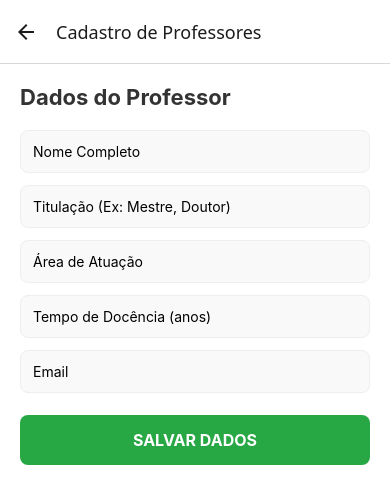
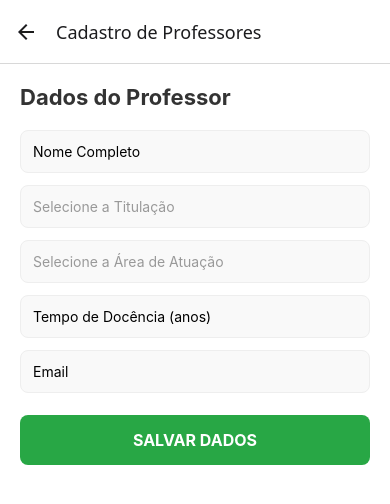
Before and after one commit to AllanDreemur/ProgramacaoDispositivosMoveis, a React Native app in the folder frontend/: screen /CadastroProfessor in a window 390 px wide. Shown: the top 504 px of the page. Built offline with nearby package versions, Linux system fonts and the light colour scheme.

Commit message:
Filtragem para professores

```diff
--- a/frontend/src/screens/DisciplinaRegistrationScreen.js
+++ b/frontend/src/screens/DisciplinaRegistrationScreen.js
@@ -1,17 +1,42 @@
-import React, { useState } from 'react';
-import { View, Text, TextInput, TouchableOpacity, StyleSheet, ScrollView, Alert } from 'react-native';
+import React, { useState, useEffect } from 'react';
+import { View, Text, TextInput, TouchableOpacity, StyleSheet, ScrollView, Alert, ActivityIndicator } from 'react-native';
 import axios from 'axios';
 
 export default function DisciplinaRegistrationScreen() {
   const [nomeDisciplina, setNomeDisciplina] = useState('');
   const [cargaHoraria, setCargaHoraria] = useState('');
-  const [professorResponsavel, setProfessorResponsavel] = useState('');
+
+  // O estado agora guarda o ID do professor (para mandar para o BD) e o Nome (para mostrar na tela)
+  const [professorResponsavelId, setProfessorResponsavelId] = useState('');
+  const [professorResponsavelNome, setProfessorResponsavelNome] = useState('');
+
   const [curso, setCurso] = useState('');
   const [semestre, setSemestre] = useState('');
 
   const [loading, setLoading] = useState(false);
   const [mensagemSucesso, setMensagemSucesso] = useState('');
   const [erros, setErros] = useState({});
+
+  // NOVOS ESTADOS PARA A LISTA DE PROFESSORES
+  const [professores, setProfessores] = useState([]);
+  const [loadingProfessores, setLoadingProfessores] = useState(true);
+  const [showProfessorDropdown, setShowProfessorDropdown] = useState(false);
+
+  // BUSCAR OS PROFESSORES ASSIM QUE A TELA CARREGAR
+  useEffect(() => {
+    const fetchProfessores = async () => {
+      try {
+        const response = await axios.get('http://localhost:3000/api/professores');
+        setProfessores(response.data);
+      } catch (error) {
+        console.log("Erro ao buscar professores:", error);
+        Alert.alert('Erro', 'Não foi possível carregar a lista de professores do banco de dados.');
+      } finally {
+        setLoadingProfessores(false);
+      }
+    };
+    fetchProfessores();
+  }, []);
 
   const validarCampos = () => {
     let novosErros = {};
@@ -22,10 +47,8 @@ export default function DisciplinaRegistrationScreen() {
     if (!cargaHoraria.trim()) novosErros.cargaHoraria = 'A carga horária é obrigatória.';
     else if (isNaN(cargaHoraria) || Number(cargaHoraria) <= 0) novosErros.cargaHoraria = 'Digite apenas números válidos (ex: 80).';
 
-    if (!professorResponsavel.trim()) novosErros.professorResponsavel = 'O professor responsável é obrigatório.';
-
+    if (!professorResponsavelId) novosErros.professorResponsavel = 'Selecione um professor responsável.';
     if (!curso.trim()) novosErros.curso = 'O curso é obrigatório.';
-
     if (!semestre.trim()) novosErros.semestre = 'O semestre é obrigatório.';
 
     setErros(novosErros);
@@ -34,41 +57,40 @@ export default function DisciplinaRegistrationScreen() {
 
   const handleCadastro = async () => {
     setMensagemSucesso('');
+    setShowProfessorDropdown(false);
 
-    if (!validarCampos()) {
-      return;
-    }
+    if (!validarCampos()) return;
 
     setLoading(true);
 
     try {
+      // Envia o professorResponsavelId para o banco
       await axios.post('http://localhost:3000/api/disciplinas', {
-        nomeDisciplina, cargaHoraria, professorResponsavel, curso, semestre
+        nomeDisciplina,
+        cargaHoraria,
+        professorResponsavel: professorResponsavelId,
+        curso,
+        semestre
       });
 
       setNomeDisciplina('');
       setCargaHoraria('');
-      setProfessorResponsavel('');
+      setProfessorResponsavelId('');
+      setProfessorResponsavelNome('');
       setCurso('');
       setSemestre('');
       setErros({});
 
       setMensagemSucesso('Disciplina cadastrada com sucesso!');
-
-      setTimeout(() => {
-        setMensagemSucesso('');
-      }, 3000);
+      setTimeout(() => setMensagemSucesso(''), 3000);
 
     } catch (error) {
-      // Recebe os múltiplos erros do backend (incluindo se a disciplina já existir no curso)
       if (error.response?.data?.errosMultiplos) {
-        const errosDoBackend = error.response.data.errosMultiplos;
-        setErros(prev => ({ ...prev, ...errosDoBackend }));
+        setErros(prev => ({ ...prev, ...error.response.data.errosMultiplos }));
       } else {
         const mensagemErro = error.response?.data?.error || 'Não foi possível salvar a disciplina.';
         Alert.alert('Erro no Servidor', mensagemErro);
       }
-      console.log(error);
     } finally {
       setLoading(false);
     }
@@ -78,50 +100,58 @@ export default function DisciplinaRegistrationScreen() {
     <ScrollView style={styles.container}>
       <Text style={styles.header}>Dados da Disciplina</Text>
 
-      <TextInput
-        style={[styles.input, erros.nomeDisciplina && styles.inputError]}
-        placeholder="Nome da disciplina"
-        value={nomeDisciplina}
-        onChangeText={(texto) => { setNomeDisciplina(texto); setErros({...erros, nomeDisciplina: null}); }}
-        editable={!loading}
-      />
+      <TextInput style={[styles.input, erros.nomeDisciplina && styles.inputError]} placeholder="Nome da disciplina" value={nomeDisciplina} onChangeText={(texto) => { setNomeDisciplina(texto); setErros({...erros, nomeDisciplina: null}); }} editable={!loading} />
       {erros.nomeDisciplina && <Text style={styles.errorText}>{erros.nomeDisciplina}</Text>}
 
-      <TextInput
-        style={[styles.input, erros.cargaHoraria && styles.inputError]}
-        placeholder="Carga horária (horas)"
-        value={cargaHoraria}
-        onChangeText={(texto) => { setCargaHoraria(texto); setErros({...erros, cargaHoraria: null}); }}
-        keyboardType="numeric"
-        editable={!loading}
-      />
+      <TextInput style={[styles.input, erros.cargaHoraria && styles.inputError]} placeholder="Carga horária (horas)" value={cargaHoraria} onChangeText={(texto) => { setCargaHoraria(texto); setErros({...erros, cargaHoraria: null}); }} keyboardType="numeric" editable={!loading} />
       {erros.cargaHoraria && <Text style={styles.errorText}>{erros.cargaHoraria}</Text>}
 
-      <TextInput
-        style={[styles.input, erros.professorResponsavel && styles.inputError]}
-        placeholder="Professor responsável (ID ou Nome)"
-        value={professorResponsavel}
-        onChangeText={(texto) => { setProfessorResponsavel(texto); setErros({...erros, professorResponsavel: null}); }}
-        editable={!loading}
-      />
+      {/*CAMPO PROFESSOR RESPONSÁVEL*/}
+      <TouchableOpacity
+        style={[styles.input, erros.professorResponsavel && styles.inputError, { justifyContent: 'center' }]}
+        activeOpacity={0.7}
+        onPress={() => {
+          if (!loading && !loadingProfessores && professores.length > 0) {
+            setShowProfessorDropdown(!showProfessorDropdown);
+          } else if (professores.length === 0 && !loadingProfessores) {
+            Alert.alert('Aviso', 'Nenhum professor cadastrado ainda. Por favor, cadastre um professor primeiro.');
+          }
+        }}
+      >
+        {loadingProfessores ? (
+          <Text style={{ color: '#999' }}>A carregar professores...</Text>
+        ) : (
+          <Text style={{ color: professorResponsavelNome ? '#333' : '#999' }}>
+            {professorResponsavelNome || 'Selecione o Professor Responsável'}
+          </Text>
+        )}
+      </TouchableOpacity>
       {erros.professorResponsavel && <Text style={styles.errorText}>{erros.professorResponsavel}</Text>}
 
-      <TextInput
-        style={[styles.input, erros.curso && styles.inputError]}
-        placeholder="Curso"
-        value={curso}
-        onChangeText={(texto) => { setCurso(texto); setErros({...erros, curso: null}); }}
-        editable={!loading}
-      />
+      {/* LISTA DE PROFESSORES QUE APARECE AO CLICAR */}
+      {showProfessorDropdown && (
+        <View style={styles.dropdown}>
+          {professores.map((prof) => (
+            <TouchableOpacity
+              key={prof.id}
+              style={styles.dropdownItem}
+              onPress={() => {
+                setProfessorResponsavelId(prof.id); // Guarda o ID invisível para o BD
+                setProfessorResponsavelNome(prof.nome); // Mostra o Nome na tela
+                setErros({ ...erros, professorResponsavel: null });
+                setShowProfessorDropdown(false);
+              }}
+            >
+              <Text style={styles.dropdownItemText}>{prof.nome}</Text>
+            </TouchableOpacity>
+          ))}
+        </View>
+      )}
+
+      <TextInput style={[styles.input, erros.curso && styles.inputError]} placeholder="Curso" value={curso} onChangeText={(texto) => { setCurso(texto); setErros({...erros, curso: null}); }} editable={!loading} />
       {erros.curso && <Text style={styles.errorText}>{erros.curso}</Text>}
 
-      <TextInput
-        style={[styles.input, erros.semestre && styles.inputError]}
-        placeholder="Semestre (Ex: 1º Semestre)"
-        value={semestre}
-        onChangeText={(texto) => { setSemestre(texto); setErros({...erros, semestre: null}); }}
-        editable={!loading}
-      />
+      <TextInput style={[styles.input, erros.semestre && styles.inputError]} placeholder="Semestre (Ex: 1º Semestre)" value={semestre} onChangeText={(texto) => { setSemestre(texto); setErros({...erros, semestre: null}); }} editable={!loading} />
       {erros.semestre && <Text style={styles.errorText}>{erros.semestre}</Text>}
 
       {mensagemSucesso !== '' && (
@@ -130,14 +160,8 @@ export default function DisciplinaRegistrationScreen() {
         </View>
       )}
 
-      <TouchableOpacity
-        style={[styles.button, loading && styles.buttonDisabled]}
-        onPress={handleCadastro}
-        disabled={loading}
-      >
-        <Text style={styles.buttonText}>
-          {loading ? 'SALVANDO...' : 'SALVAR DADOS'}
-        </Text>
+      <TouchableOpacity style={[styles.button, loading && styles.buttonDisabled]} onPress={handleCadastro} disabled={loading}>
+        <Text style={styles.buttonText}>{loading ? 'SALVANDO...' : 'SALVAR DADOS'}</Text>
       </TouchableOpacity>
 
       <View style={{height: 50}} />
@@ -148,37 +172,35 @@ export default function DisciplinaRegistrationScreen() {
 const styles = StyleSheet.create({
   container: { flex: 1, padding: 20, backgroundColor: '#fff' },
   header: { fontSize: 22, fontWeight: 'bold', marginBottom: 20, color: '#333' },
-  input: {
-    backgroundColor: '#f9f9f9',
-    padding: 12,
+  input: { backgroundColor: '#f9f9f9', padding: 12, borderRadius: 8, marginBottom: 12, borderWidth: 1, borderColor: '#eee' },
+  inputError: { borderColor: '#dc3545', backgroundColor: '#fff8f8' },
+  errorText: { color: '#dc3545', fontSize: 13, marginTop: -8, marginBottom: 10, marginLeft: 4, fontWeight: '500' },
+
+  // Estilos do Dropdown Dinâmico
+  dropdown: {
+    backgroundColor: '#fff',
+    borderWidth: 1,
+    borderColor: '#ddd',
     borderRadius: 8,
+    marginTop: -8,
     marginBottom: 12,
-    borderWidth: 1,
-    borderColor: '#eee'
+    maxHeight: 200,
+    overflow: 'hidden',
+    elevation: 2,
   },
-  inputError: {
-    borderColor: '#dc3545',
-    backgroundColor: '#fff8f8'
+  dropdownItem: {
+    padding: 14,
+    borderBottomWidth: 1,
+    borderBottomColor: '#f0f0f0',
   },
-  errorText: {
-    color: '#dc3545',
-    fontSize: 13,
-    marginTop: -8,
-    marginBottom: 10,
-    marginLeft: 4,
-    fontWeight: '500'
+  dropdownItemText: {
+    fontSize: 15,
+    color: '#333',
   },
+
   button: { backgroundColor: '#28a745', padding: 15, borderRadius: 8, alignItems: 'center', marginTop: 10 },
   buttonDisabled: { backgroundColor: '#94d3a2' },
   buttonText: { color: '#fff', fontSize: 16, fontWeight: 'bold' },
-  sucessoContainer: {
-    backgroundColor: '#d4edda',
-    borderColor: '#c3e6cb',
-    borderWidth: 1,
-    padding: 12,
-    borderRadius: 8,
-    marginBottom: 12,
-    alignItems: 'center'
-  },
+  sucessoContainer: { backgroundColor: '#d4edda', borderColor: '#c3e6cb', borderWidth: 1, padding: 12, borderRadius: 8, marginBottom: 12, alignItems: 'center' },
   sucessoText: { color: '#155724', fontWeight: 'bold', fontSize: 15 }
 });
--- a/frontend/src/screens/ProfessorRegistrationScreen.js
+++ b/frontend/src/screens/ProfessorRegistrationScreen.js
@@ -12,6 +12,14 @@ export default function ProfessorRegistrationScreen() {
   const [loading, setLoading] = useState(false);
   const [mensagemSucesso, setMensagemSucesso] = useState('');
   const [erros, setErros] = useState({});
+
+  // 1. NOVOS ESTADOS: Controlam se os menus estão abertos ou fechados
+  const [showTitulacao, setShowTitulacao] = useState(false);
+  const [showArea, setShowArea] = useState(false);
+
+  // 2. OPÇÕES DISPONÍVEIS
+  const opcoesTitulacao = ['Especialista', 'Mestre', 'Doutor', 'Pós-Doutor'];
+  const opcoesArea = ['Desenvolvimento de Software', 'Infraestrutura e Redes', 'Metodologias Ágeis', 'Design'];
 
   const validarCampos = () => {
     let novosErros = {};
@@ -35,6 +43,8 @@ export default function ProfessorRegistrationScreen() {
 
   const handleCadastro = async () => {
     setMensagemSucesso('');
+    setShowTitulacao(false);
+    setShowArea(false);
 
     if (!validarCampos()) {
       return;
@@ -78,19 +88,95 @@ export default function ProfessorRegistrationScreen() {
     <ScrollView style={styles.container}>
       <Text style={styles.header}>Dados do Professor</Text>
 
-      <TextInput style={[styles.input, erros.nome && styles.inputError]} placeholder="Nome Completo" value={nome} onChangeText={(texto) => { setNome(texto); setErros({...erros, nome: null}); }} editable={!loading} />
+      <TextInput
+        style={[styles.input, erros.nome && styles.inputError]}
+        placeholder="Nome Completo"
+        value={nome}
+        onChangeText={(texto) => { setNome(texto); setErros({...erros, nome: null}); }}
+        editable={!loading}
+      />
       {erros.nome && <Text style={styles.errorText}>{erros.nome}</Text>}
 
-      <TextInput style={[styles.input, erros.titulacao && styles.inputError]} placeholder="Titulação (Ex: Mestre, Doutor)" value={titulacao} onChangeText={(texto) => { setTitulacao(texto); setErros({...erros, titulacao: null}); }} editable={!loading} />
+      {/* 3. CAMPO TITULAÇÃO */}
+      <TouchableOpacity
+        style={[styles.input, erros.titulacao && styles.inputError, { justifyContent: 'center' }]}
+        activeOpacity={0.7}
+        onPress={() => {
+          if (!loading) {
+            setShowTitulacao(!showTitulacao);
+            setShowArea(false);
+          }
+        }}
+      >
+        <Text style={{ color: titulacao ? '#333' : '#999' }}>
+          {titulacao || 'Selecione a Titulação'}
+        </Text>
+      </TouchableOpacity>
       {erros.titulacao && <Text style={styles.errorText}>{erros.titulacao}</Text>}
 
-      <TextInput style={[styles.input, erros.areaAtuacao && styles.inputError]} placeholder="Área de Atuação" value={areaAtuacao} onChangeText={(texto) => { setAreaAtuacao(texto); setErros({...erros, areaAtuacao: null}); }} editable={!loading} />
+      {showTitulacao && (
+        <View style={styles.dropdown}>
+          {opcoesTitulacao.map((item, index) => (
+            <TouchableOpacity
+              key={index}
+              style={styles.dropdownItem}
+              onPress={() => {
+                setTitulacao(item);
+                setErros({ ...erros, titulacao: null });
+                setShowTitulacao(false);
+              }}
+            >
+              <Text style={styles.dropdownItemText}>{item}</Text>
+            </TouchableOpacity>
+          ))}
+        </View>
+      )}
+
+      {/* 4. CAMPO ÁREA DE ATUAÇÃO */}
+      <TouchableOpacity
+        style={[styles.input, erros.areaAtuacao && styles.inputError, { justifyContent: 'center' }]}
+        activeOpacity={0.7}
+        onPress={() => {
+          if (!loading) {
+            setShowArea(!showArea);
+            setShowTitulacao(false);
+          }
+        }}
+      >
+        <Text style={{ color: areaAtuacao ? '#333' : '#999' }}>
+          {areaAtuacao || 'Selecione a Área de Atuação'}
+        </Text>
+      </TouchableOpacity>
       {erros.areaAtuacao && <Text style={styles.errorText}>{erros.areaAtuacao}</Text>}
 
-      <TextInput style={[styles.input, erros.tempoDocencia && styles.inputError]} placeholder="Tempo de Docência (anos)" value={tempoDocencia} onChangeText={(texto) => { setTempoDocencia(texto); setErros({...erros, tempoDocencia: null}); }} keyboardType="numeric" editable={!loading} />
+      {showArea && (
+        <View style={styles.dropdown}>
+          {opcoesArea.map((item, index) => (
+            <TouchableOpacity
+              key={index}
+              style={styles.dropdownItem}
+              onPress={() => {
+                setAreaAtuacao(item);
+                setErros({ ...erros, areaAtuacao: null });
+                setShowArea(false);
+              }}
+            >
+              <Text style={styles.dropdownItemText}>{item}</Text>
+            </TouchableOpacity>
+          ))}
+        </View>
+      )}
+
+      <TextInput
+        style={[styles.input, erros.tempoDocencia && styles.inputError]}
+        placeholder="Tempo de Docência (anos)"
+        value={tempoDocencia}
+        onChangeText={(texto) => { setTempoDocencia(texto); setErros({...erros, tempoDocencia: null}); }}
+        keyboardType="numeric"
+        editable={!loading}
+      />
       {erros.tempoDocencia && <Text style={styles.errorText}>{erros.tempoDocencia}</Text>}
 
-      {/* Campo E-mail - Recebe o erro direto do Banco de Dados */}
       <TextInput
         style={[styles.input, erros.email && styles.inputError]}
         placeholder="Email"
@@ -123,6 +209,28 @@ const styles = StyleSheet.create({
   input: { backgroundColor: '#f9f9f9', padding: 12, borderRadius: 8, marginBottom: 12, borderWidth: 1, borderColor: '#eee' },
   inputError: { borderColor: '#dc3545', backgroundColor: '#fff8f8' },
   errorText: { color: '#dc3545', fontSize: 13, marginTop: -8, marginBottom: 10, marginLeft: 4, fontWeight: '500' },
+
+  // 5. ESTILOS DO MENU DE SELEÇÃO
+  dropdown: {
+    backgroundColor: '#fff',
+    borderWidth: 1,
+    borderColor: '#ddd',
+    borderRadius: 8,
+    marginTop: -8,
+    marginBottom: 12,
+    overflow: 'hidden',
+    elevation: 2, // Sombra suave no Android
+  },
+  dropdownItem: {
+    padding: 14,
+    borderBottomWidth: 1,
+    borderBottomColor: '#f0f0f0',
+  },
+  dropdownItemText: {
+    fontSize: 15,
+    color: '#333',
+  },
+
   button: { backgroundColor: '#28a745', padding: 15, borderRadius: 8, alignItems: 'center', marginTop: 10 },
   buttonDisabled: { backgroundColor: '#94d3a2' },
   buttonText: { color: '#fff', fontSize: 16, fontWeight: 'bold' },
```
Also changed, not shown: 2 other files (tests, documents, lock files or other folders).
